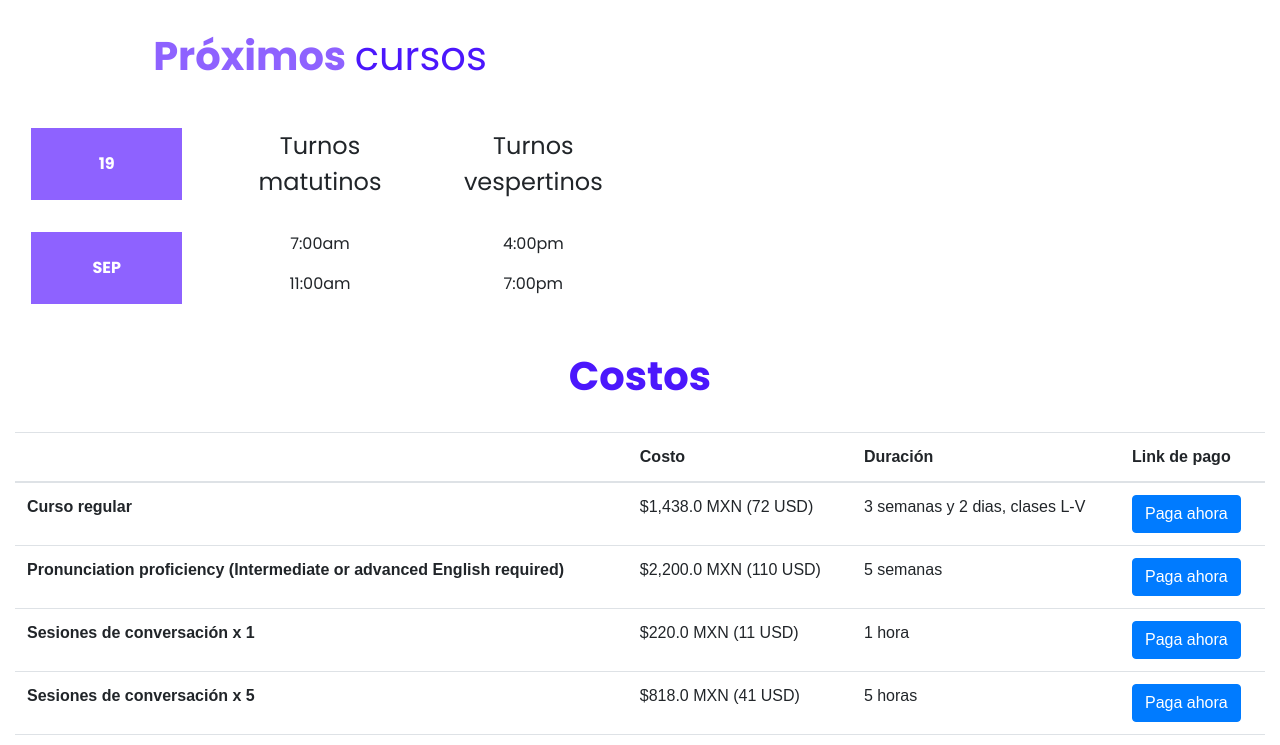
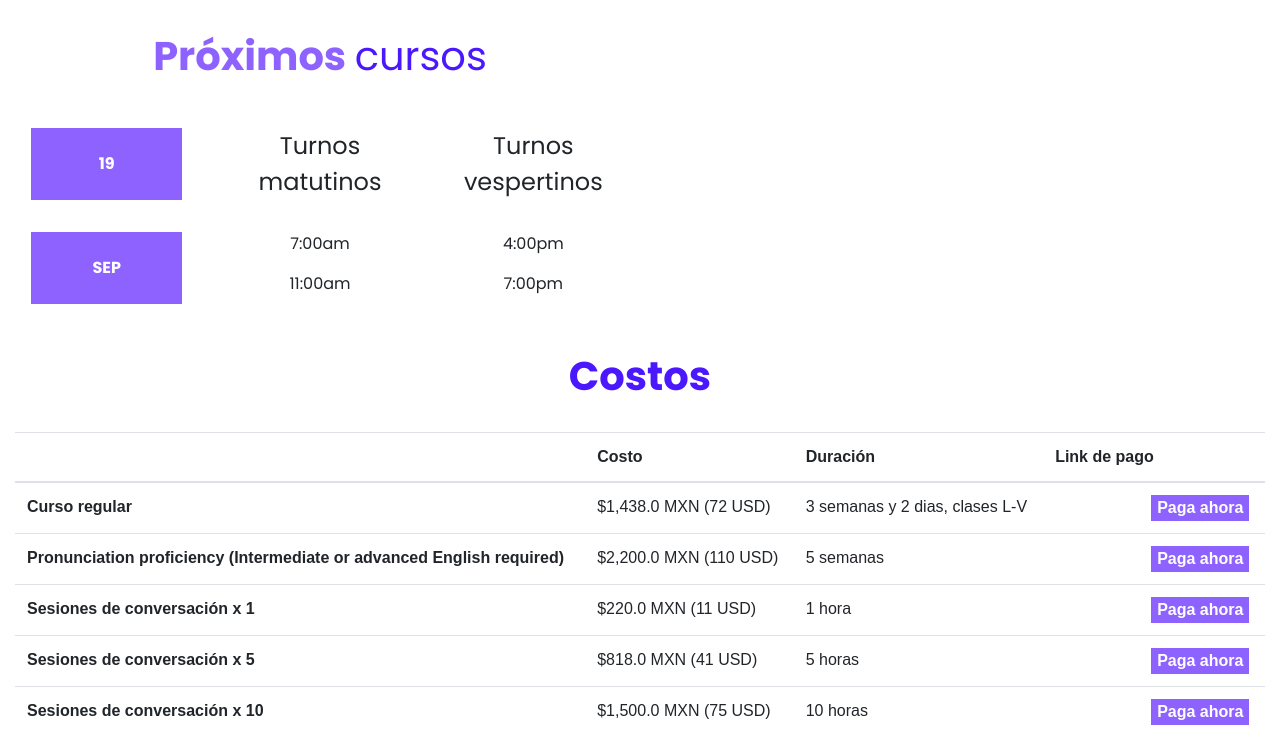
Before and after one commit to cf2013/dreamenglish, a PHP site: page / in a window 1280 px wide. Shown: the part 4726-5471 px from the top of the page. Run offline with PHP 8.4, Linux system fonts and the light colour scheme; some libraries are stand-ins or nearby versions.

Commit message:
change buttons style

```diff
--- a/index.html
+++ b/index.html
@@ -295,31 +295,31 @@
                        <th scope="row">Curso regular</th>
                        <td>$1,438.0 MXN (72 USD)</td>
                        <td>3 semanas y 2 dias, clases L-V</td>
-                       <td scope="row"><a href="https://buy.stripe.com/dR67wb7rG2PjfducMN"><button type="button" class="btn btn-primary">Paga ahora</button></a></td>
+                       <td scope="row"><a href="https://buy.stripe.com/dR67wb7rG2PjfducMN"><button type="button" class="btn-Md btnComenzar">Paga ahora</button></a></td>
                    </tr>
                    <tr>
                        <th scope="row">Pronunciation proficiency (Intermediate or advanced English required)</th>
                        <td>$2,200.0 MXN (110 USD)</td>
                        <td>5 semanas</td>
-                       <td scope="row"><a href="https://buy.stripe.com/4gw5o36nCfC59Ta3ce"><button type="button" class="btn btn-primary">Paga ahora</button></a></td>
+                       <td scope="row"><a href="https://buy.stripe.com/4gw5o36nCfC59Ta3ce"><button type="button" class="btn-Md btnComenzar">Paga ahora</button></a></td>
                    </tr>
                    <tr>
                        <th scope="row">Sesiones de conversación x 1</th>
                        <td>$220.0 MXN (11 USD)</td>
                        <td>1 hora</td>
-                       <td scope="row"><a href="https://buy.stripe.com/cN217NaDSdtX5CU9AD"><button type="button" class="btn btn-primary">Paga ahora</button></a></td>
+                       <td scope="row"><a href="https://buy.stripe.com/cN217NaDSdtX5CU9AD"><button type="button" class="btn-Md btnComenzar">Paga ahora</button></a></td>
                    </tr>
                    <tr>
                        <th scope="row">Sesiones de conversación x 5</th>
                        <td>$818.0 MXN (41 USD)</td>
                        <td>5 horas</td>
-                       <td scope="row"><a href="https://buy.stripe.com/3csg2HaDScpT8P65ko"><button type="button" class="btn btn-primary">Paga ahora</button></a></td>
+                       <td scope="row"><a href="https://buy.stripe.com/3csg2HaDScpT8P65ko"><button type="button" class="btn-Md btnComenzar">Paga ahora</button></a></td>
                    </tr>
                    <tr>
                        <th scope="row">Sesiones de conversación x 10</th>
                        <td>$1,500.0 MXN (75 USD)</td>
                        <td>10 horas</td>
-                       <td scope="row"><a href="https://buy.stripe.com/bIYg2HdQ4ey1c1ieUZ"><button type="button" class="btn btn-primary">Paga ahora</button></a></td>
+                       <td scope="row"><a href="https://buy.stripe.com/bIYg2HdQ4ey1c1ieUZ"><button type="button" class="btn-Md btnComenzar">Paga ahora</button></a></td>
                    </tr>
                </tbody>
             </table>
--- a/resources/css/style.css
+++ b/resources/css/style.css
@@ -145,6 +145,12 @@ button.intensivo{
         padding: 0.6rem 0.3rem!important;
         font-size: 0.8rem!important;
         line-height: 1.5!important;
+        border-radius: 0.3rem!important;
+    }
+    .btn-Md{
+        padding: 0.6rem 0.3rem!important;
+        font-size: 0.6rem!important;
+        line-height: 1.0!important;
         border-radius: 0.3rem!important;
     }
     .saberMas span{
```
